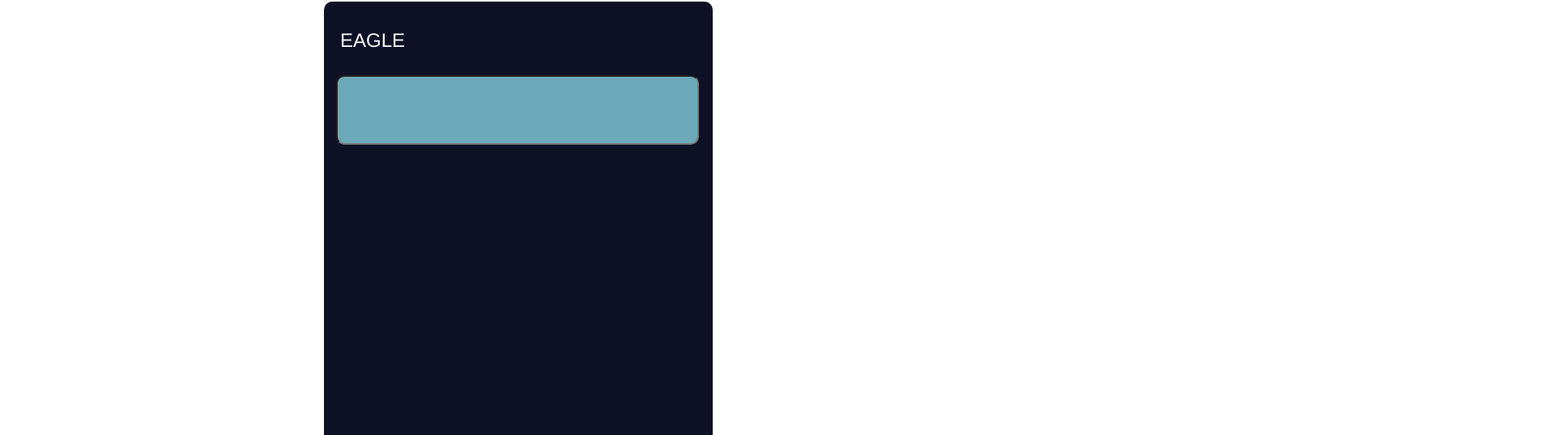
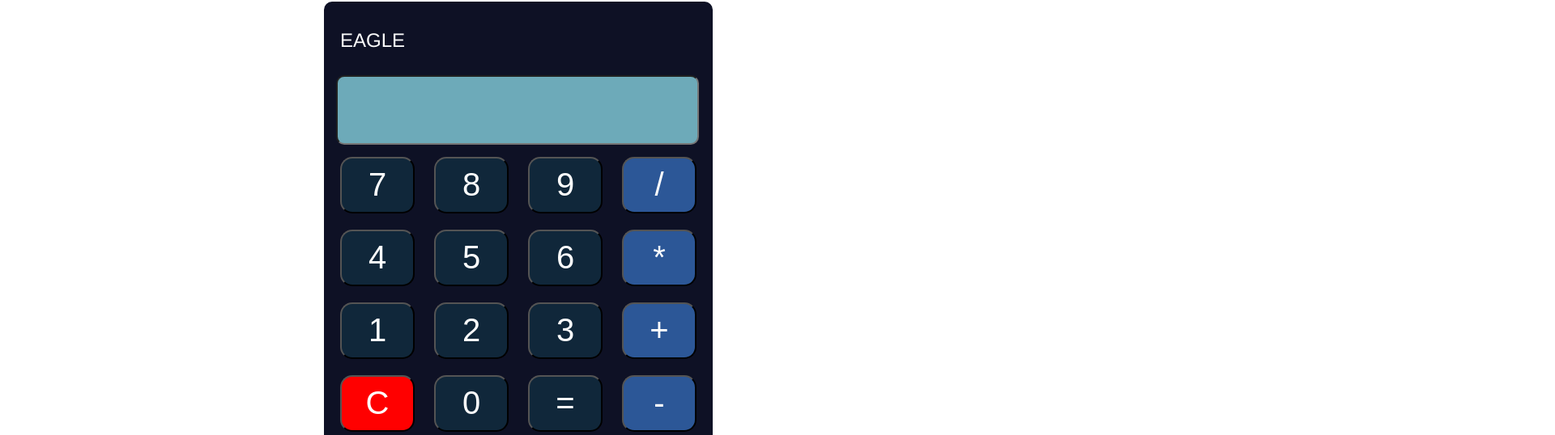
Before and after one commit to Gokulpvtr/Calculator, a plain HTML site: page index.html in a window 1280 px wide. Shown: the part 78-616 px from the top of the page at 81% size, 1920 px wide, since content can reach past the window. Drawn offline with Linux system fonts and the light colour scheme.

Commit message:
Update style.css

```diff
--- a/style.css
+++ b/style.css
@@ -33,10 +33,10 @@ P {
     position: relative;
     background-color: rgb(16, 39, 58);
     color: white;
-    width: 100%;
+    width: 92px;
     height: 70px;
     font-size: 2.5rem;
-    margin: 100vh;
+    margin: 10px;
     border-radius: 15px;
 }
 
```
